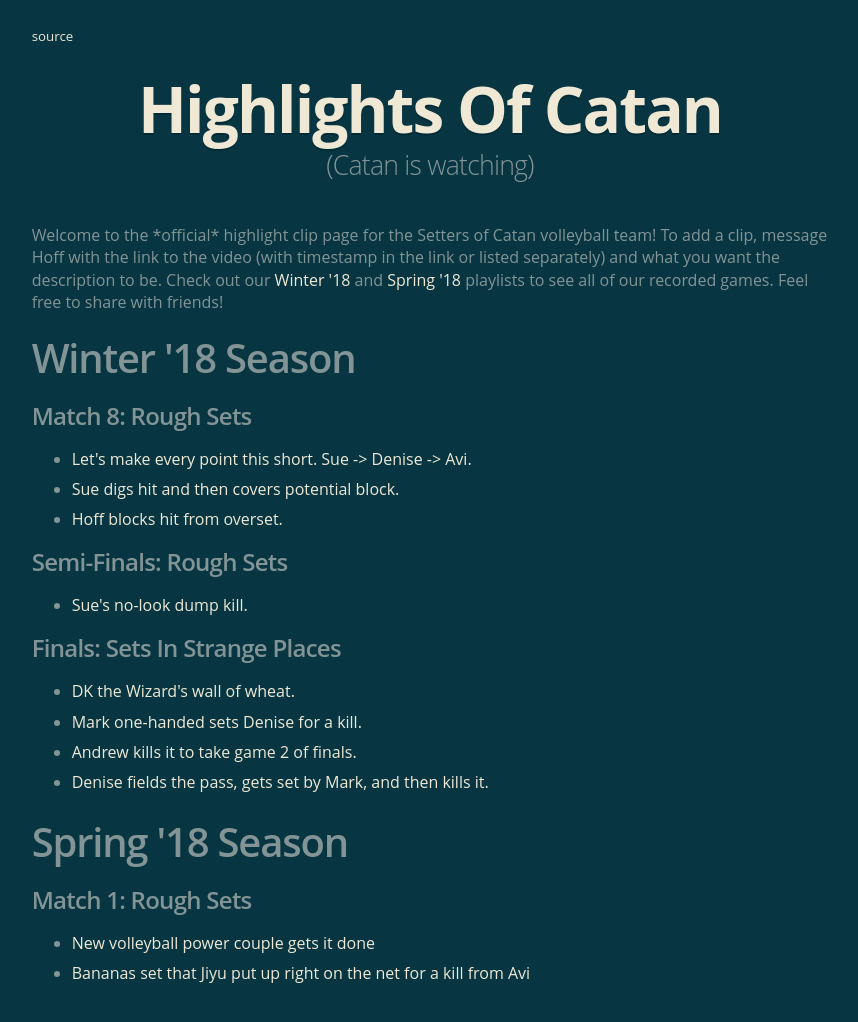
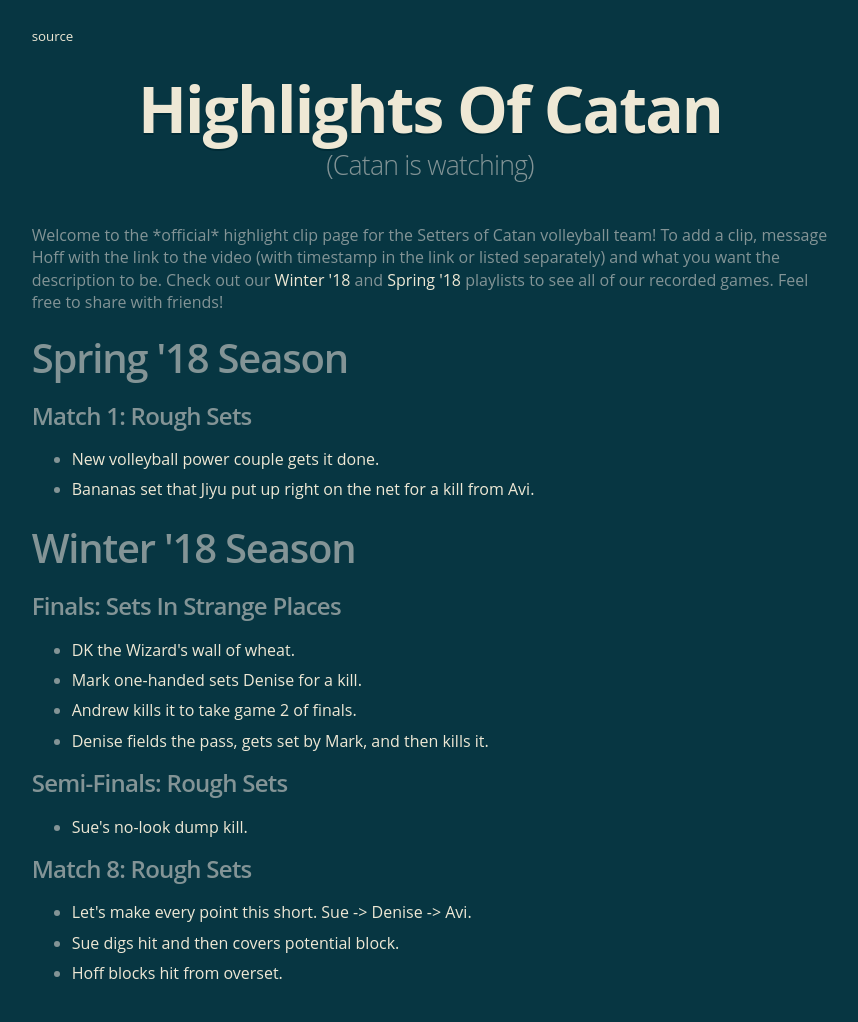
Before and after one commit to mritterhoff/HighlightsOfCatan, a plain HTML site: page index.html in a window 1280 px wide. Shown: the whole page, without its empty margins (210-1068 px from the left). Drawn offline with Linux system fonts and the light colour scheme.

Commit message:
Reorder games and season to reverse chronological order

```diff
--- a/index.html
+++ b/index.html
@@ -77,7 +77,7 @@
     }
 
     function makeAndAttachHeader(headerText, headerLevel) {
-      if ([1, 2, 3].indexOf(headerLevel) < 0) {
+      if ([2, 3].indexOf(headerLevel) < 0) {
         console.log('headerLevel has unexpected value', headerLevel);
       }
 
@@ -101,16 +101,16 @@
     }
 
     let playlist = new Playlist();
+
+    playlist.addSeason('Spring \'18 Season', 'PLnyLEAQD8TQfeqH_4IFUs_vmskm5FMFss');
+    // add new games for spring here
+
+    playlist.addGame('Match 1: Rough Sets', 'K37VdkT46cM');
+    playlist.addPlay('21:35', 7, 1, 'New volleyball power couple gets it done.');
+    playlist.addPlay('32:32', 7.5, 1, 'Bananas set that Jiyu put up right on the net for a kill from Avi.');
+
+
     playlist.addSeason('Winter \'18 Season', 'PLnyLEAQD8TQdK9c8RnzQ_TM4yldILtbyd');
-    // playlist.addSeason('Match #6 - Bump and Grind');
-    // playlist.addSeason('Match #7 - Kristi Yamaguchi');
-    playlist.addGame('Match 8: Rough Sets', 'pI4T4C75H0U');
-    playlist.addPlay(1032, 9.5, 1, 'Let\'s make every point this short. Sue -> Denise -> Avi.');
-    playlist.addPlay(1650, 6, 1, 'Sue digs hit and then covers potential block.');
-    playlist.addPlay(2532, 8.5, 1, 'Hoff blocks hit from overset.');
-
-    playlist.addGame('Semi-Finals: Rough Sets', 'xQrro1-z3AE');
-    playlist.addPlay(271, 5, 1, 'Sue\'s no-look dump kill.');
 
     playlist.addGame('Finals: Sets In Strange Places', 'lu2qBOP8Vx0');
     playlist.addPlay(461, 5, .5, 'DK the Wizard\'s wall of wheat.');
@@ -118,10 +118,16 @@
     playlist.addPlay(2060, 10, 1, 'Andrew kills it to take game 2 of finals.');
     playlist.addPlay(3104, 8, 1, 'Denise fields the pass, gets set by Mark, and then kills it.');
 
-    playlist.addSeason('Spring \'18 Season', 'PLnyLEAQD8TQfeqH_4IFUs_vmskm5FMFss');
-    playlist.addGame('Match 1: Rough Sets', 'K37VdkT46cM');
-    playlist.addPlay('21:35', 7, 1, 'New volleyball power couple gets it done');
-    playlist.addPlay('32:32', 7.5, 1, 'Bananas set that Jiyu put up right on the net for a kill from Avi');
+    playlist.addGame('Semi-Finals: Rough Sets', 'xQrro1-z3AE');
+    playlist.addPlay(271, 5, 1, 'Sue\'s no-look dump kill.');
+
+    playlist.addGame('Match 8: Rough Sets', 'pI4T4C75H0U');
+    playlist.addPlay(1032, 9.5, 1, 'Let\'s make every point this short. Sue -> Denise -> Avi.');
+    playlist.addPlay(1650, 6, 1, 'Sue digs hit and then covers potential block.');
+    playlist.addPlay(2532, 8.5, 1, 'Hoff blocks hit from overset.');
+
+    // playlist.addSeason('Match #7 - Kristi Yamaguchi');
+    // playlist.addSeason('Match #6 - Bump and Grind');
 
     window.onload = playlist.putOnPage.bind(playlist);
   </script>
```
